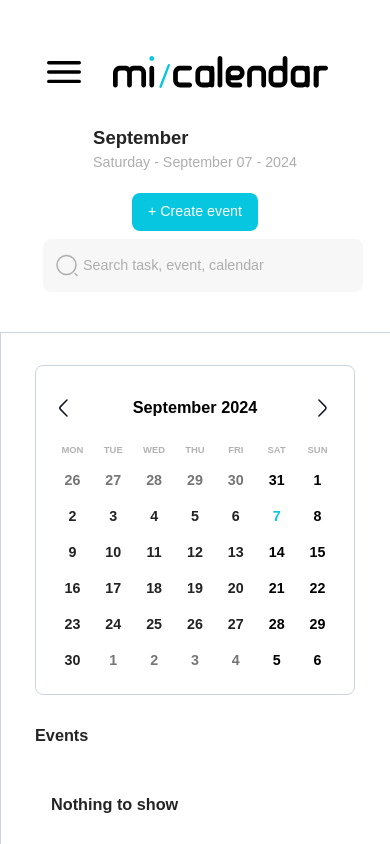
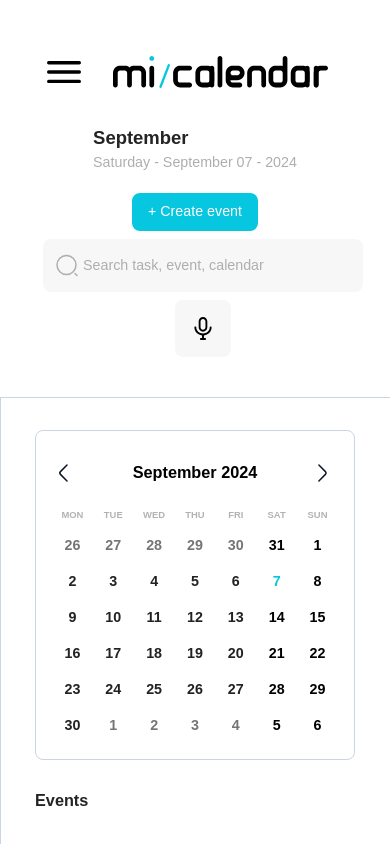
Before and after one commit to BlackoutHackathon/antenada, a Next.js app in the folder frontend/: page / in a window 390 px wide. Shown: the top 844 px of the page. Built offline with nearby package versions, Linux system fonts and the light colour scheme.

Commit message:
Update microphone button

```diff
--- a/frontend/src/components/Header/AssistentVoiceButton.tsx
+++ b/frontend/src/components/Header/AssistentVoiceButton.tsx
@@ -6,7 +6,7 @@ export const AssistentVoiceButton = () => {
   const { setModal } = useStateContext()
 
   return (
-    <span className="ml-4 hidden flex-row gap-x-4 xl:flex">
+    <span className="ml-4 flex-row gap-x-4 xl:flex">
       <button
         onClick={() => {
           setModal({
--- a/frontend/src/components/SpeechToText/index.tsx
+++ b/frontend/src/components/SpeechToText/index.tsx
@@ -1,15 +1,12 @@
 import { useEventsContext } from '@/context/EventsContext'
-import { useStateContext } from '@/context/StateContext'
-import { IEvents } from '@/core/types'
-import { EventTypes } from '@/mocks/dataResouces'
 import { useEffect } from 'react'
 
 export const SpeechToText = () => {
-    const recognition = new (window.SpeechRecognition || window.webkitSpeechRecognition)();
+    const recognition = new ((window as any).SpeechRecognition || (window as any).webkitSpeechRecognition)();
 //   const { updateEventStorage, removeEventStorage, saveEventStorage } =
 //     useEventsContext()
-  const { setModal } = useStateContext()
-  useEffect(() => {
+
+useEffect(() => {
     recognition.lang = "pt-BR";
     recognition.interimResults = false;
     recognition.maxAlternatives = 1;
@@ -64,7 +61,7 @@ export const SpeechToText = () => {
           onClick={() => {
             recognition.start();
           }}
-          className="create-btn"
+          className="group rounded-lg bg-button py-2 px-4 transition-colors hover:opacity-80 text-eventBtn"
         >
           Iniciar Reconhecimento de Voz
         </button>
```
